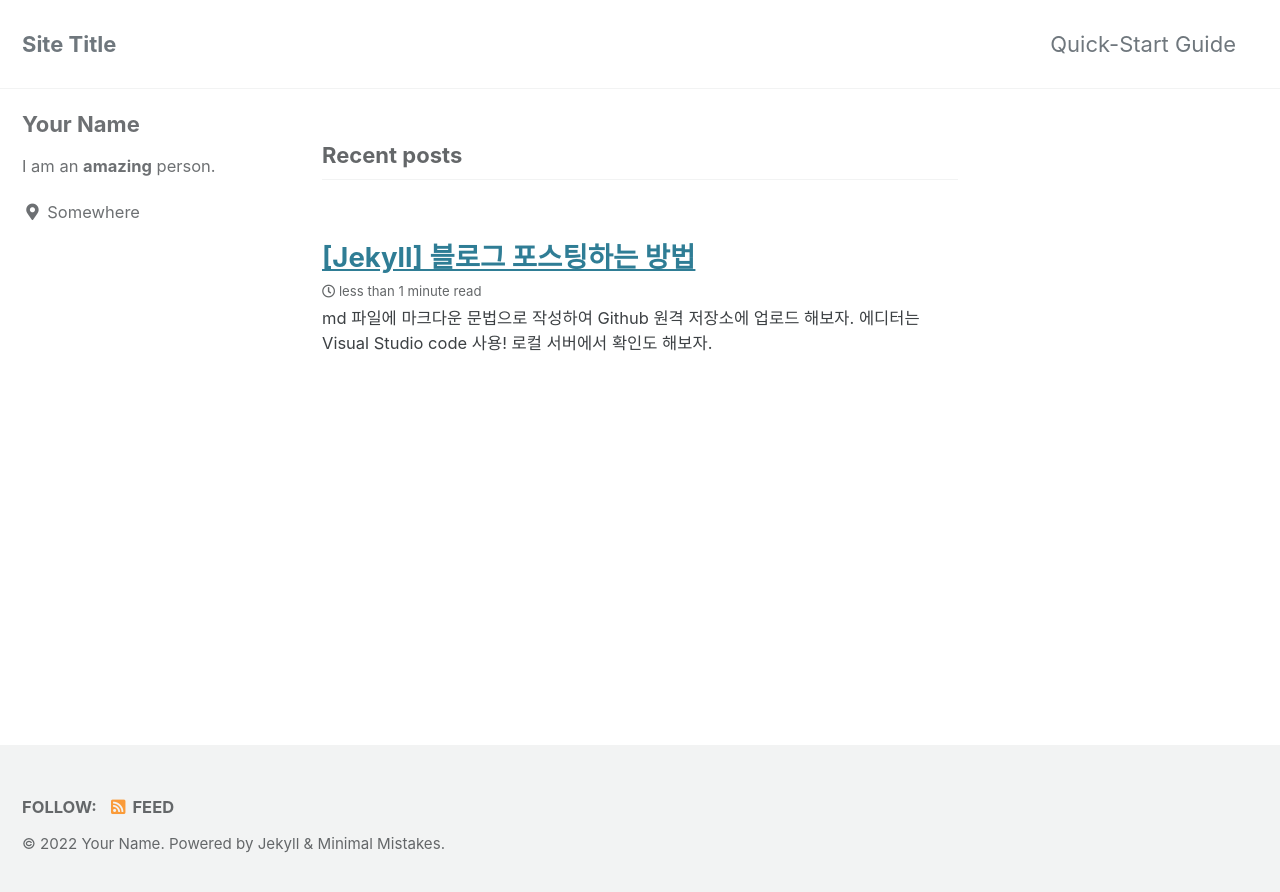
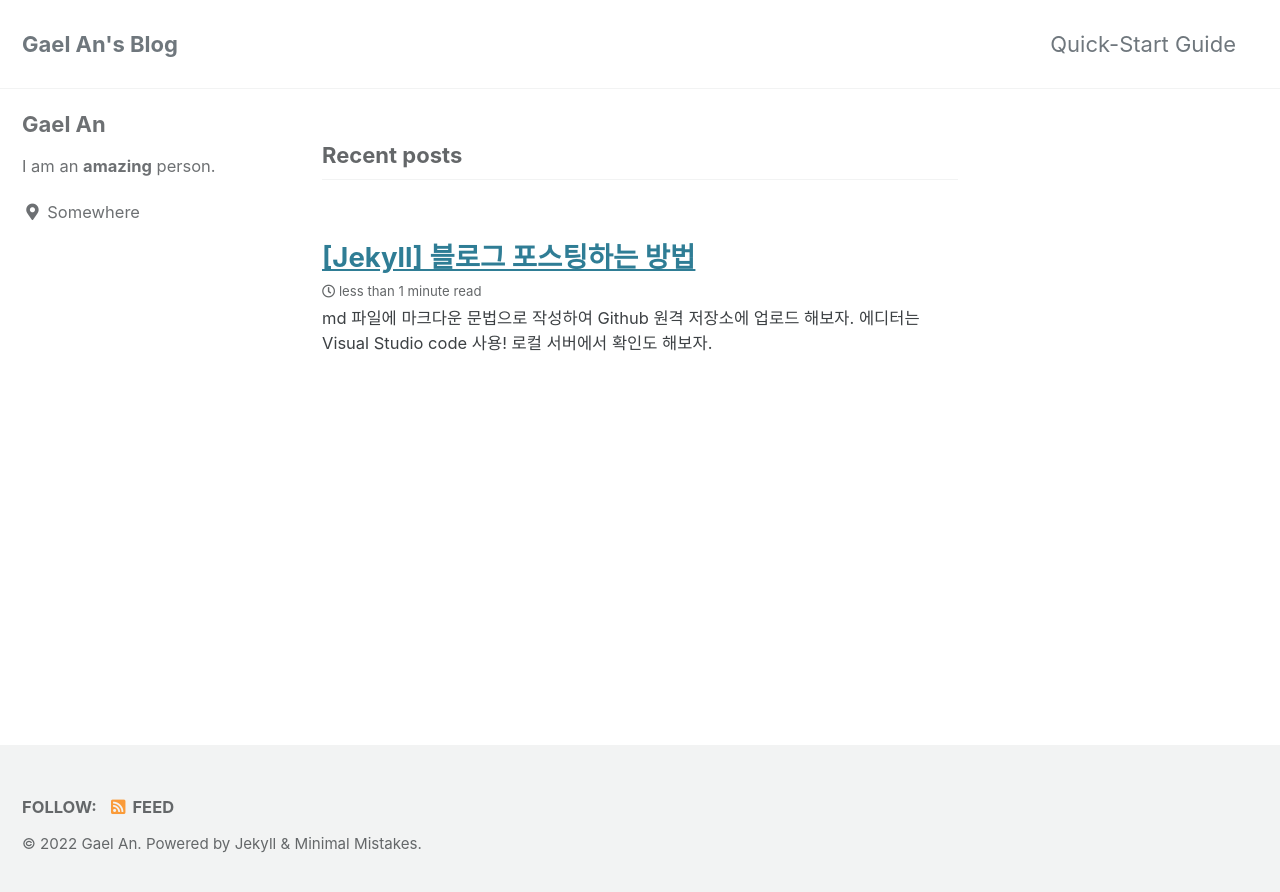
Before and after one commit to vermouth0106/vermouth0106.github.io, a Jekyll site: the page built from index.html, in a window 1280 px wide. Shown: the top 892 px of the page. Built offline with Jekyll 4.4.1, drawn with Linux system fonts in a browser that asks for light colours; cached includes are drawn as plain includes; the list of posts is cut into pages by our own code.

Commit message:
블로그 정보 수정

```diff
--- a/_config.yml
+++ b/_config.yml
@@ -16,10 +16,10 @@ minimal_mistakes_skin: "default" # "air", "aqua", "contrast", "dark", "dirt", "n
 
 # Site Settings
 locale: "en-US"
-title: "Site Title"
+title: "Gael An's Blog"
 title_separator: "-"
 subtitle: # site tagline that appears below site title in masthead
-name: "Your Name"
+name: "Gael An"
 description: "An amazing website."
 url: # the base hostname & protocol for your site e.g. "https://mmistakes.github.io"
 baseurl: # the subpath of your site, e.g. "/blog"
@@ -100,7 +100,7 @@ analytics:
 
 # Site Author
 author:
-  name: "Your Name"
+  name: "Gael An"
   avatar: # path of avatar image, e.g. "/assets/images/bio-photo.jpg"
   bio: "I am an **amazing** person."
   location: "Somewhere"
```
